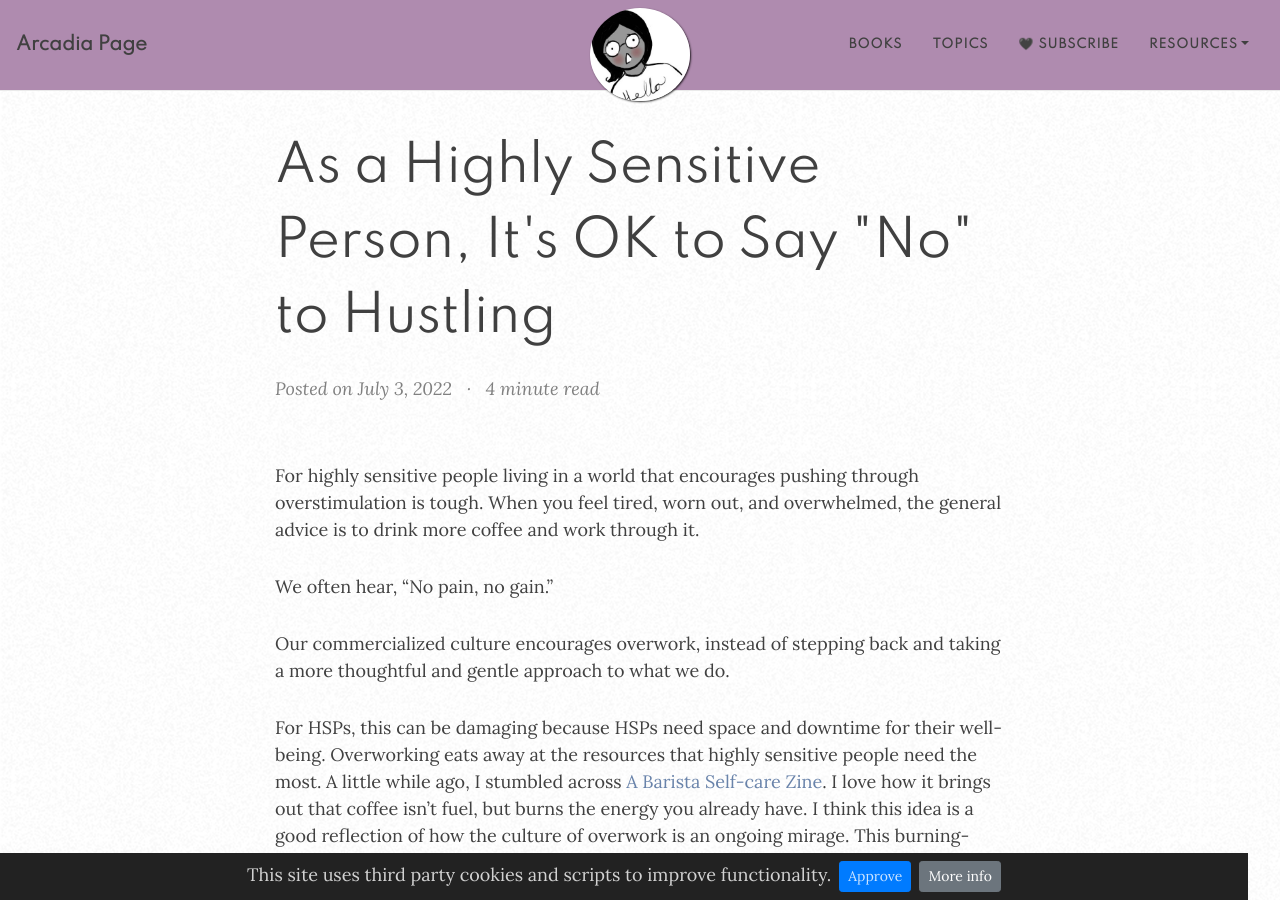
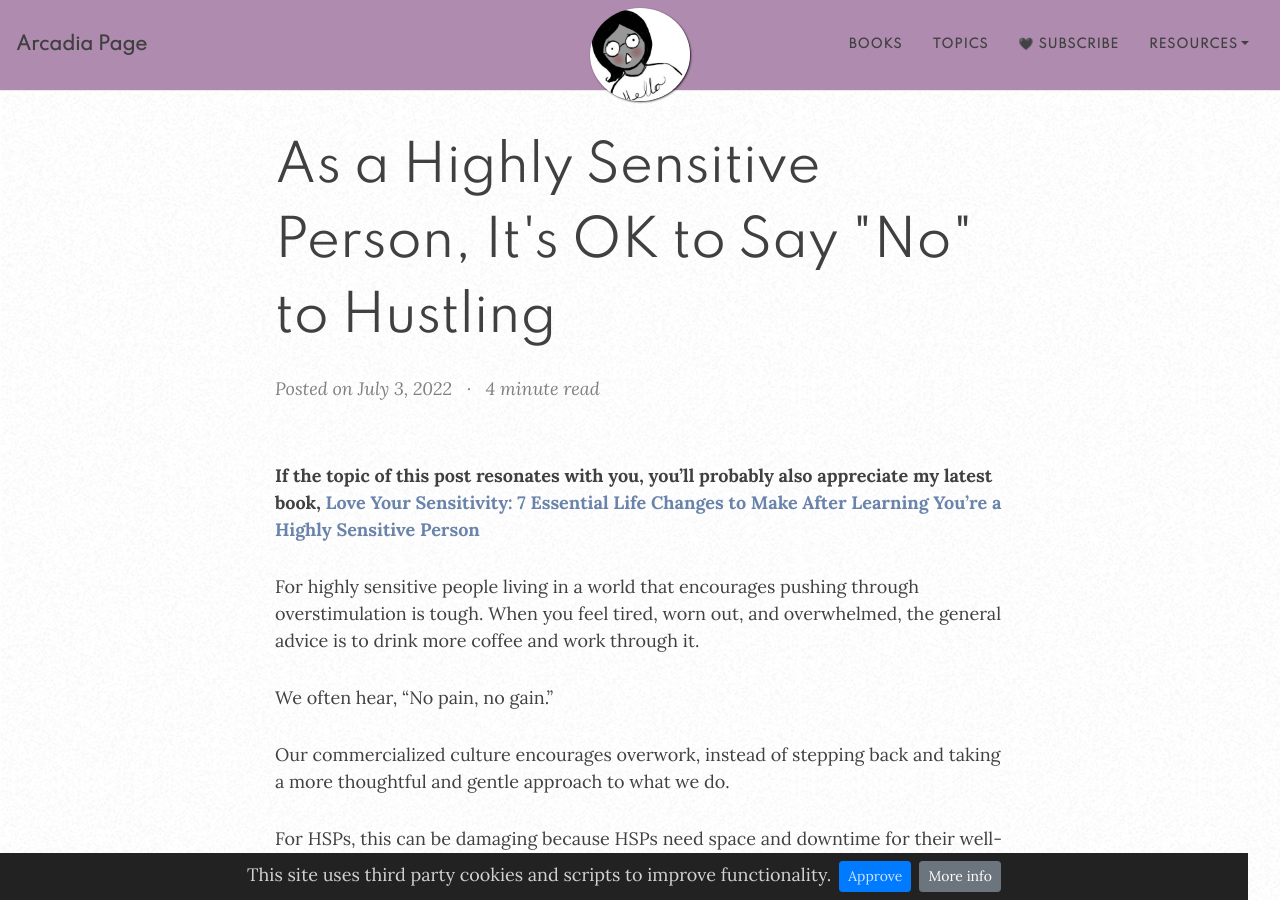
Before and after one commit to arcadiapage/arcadiapage.github.io, a Jekyll site: the page built from _posts/2022-07-03-as-a-highly-sensitive-person-it-s-ok-to-say-no-to-hustling.md, in a window 1280 px wide and 900 px high. Built offline with Jekyll 4.4.1, drawn with Linux system fonts in a browser that asks for light colours; nearby versions of some CDN libraries; comment, search, counter and statistics services are not loaded; some of the changed text lies outside the part shown.

Commit message:
Update from Forestry.io arcadiapage updated _posts/2022-07-03-as-a-highly-sensitive-person-it-s-ok-to-say-no-to-hustling.md

```diff
--- a/_posts/2022-07-03-as-a-highly-sensitive-person-it-s-ok-to-say-no-to-hustling.md
+++ b/_posts/2022-07-03-as-a-highly-sensitive-person-it-s-ok-to-say-no-to-hustling.md
@@ -7,6 +7,8 @@
 - INFP & HSP
 
 ---
+**If the topic of this post resonates with you, you'll probably also appreciate my latest book,** [**Love Your Sensitivity: 7 Essential Life Changes to Make After Learning You're a Highly Sensitive Person**](https://payhip.com/b/KI5eW)
+
 For highly sensitive people living in a world that encourages pushing through overstimulation is tough. When you feel tired, worn out, and overwhelmed, the general advice is to drink more coffee and work through it.
 
 We often hear, "No pain, no gain."
```
Also changed, not shown: other parts of _posts/2022-07-03-as-a-highly-sensitive-person-it-s-ok-to-say-no-to-hustling.md (+0 -2 lines).
